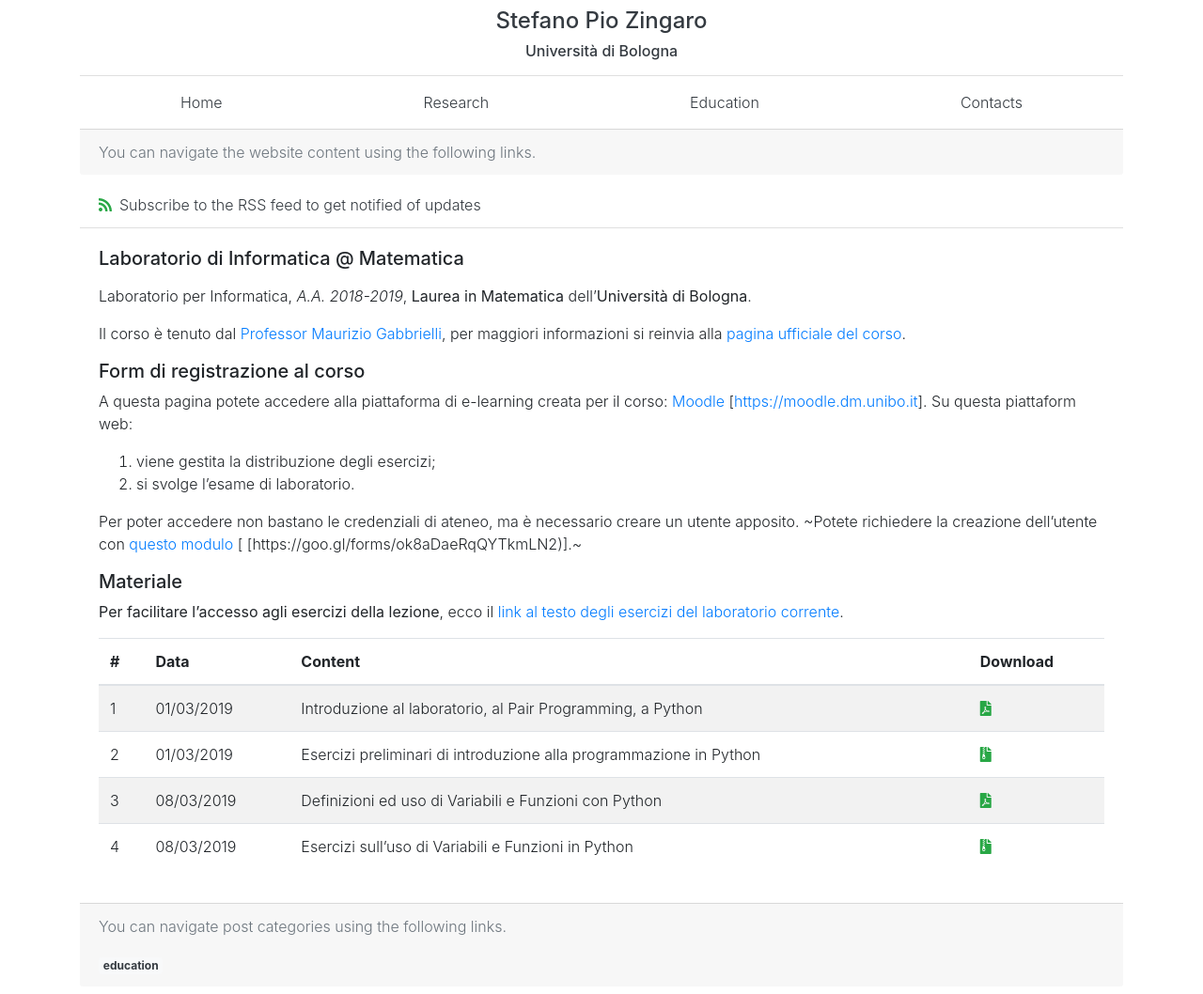
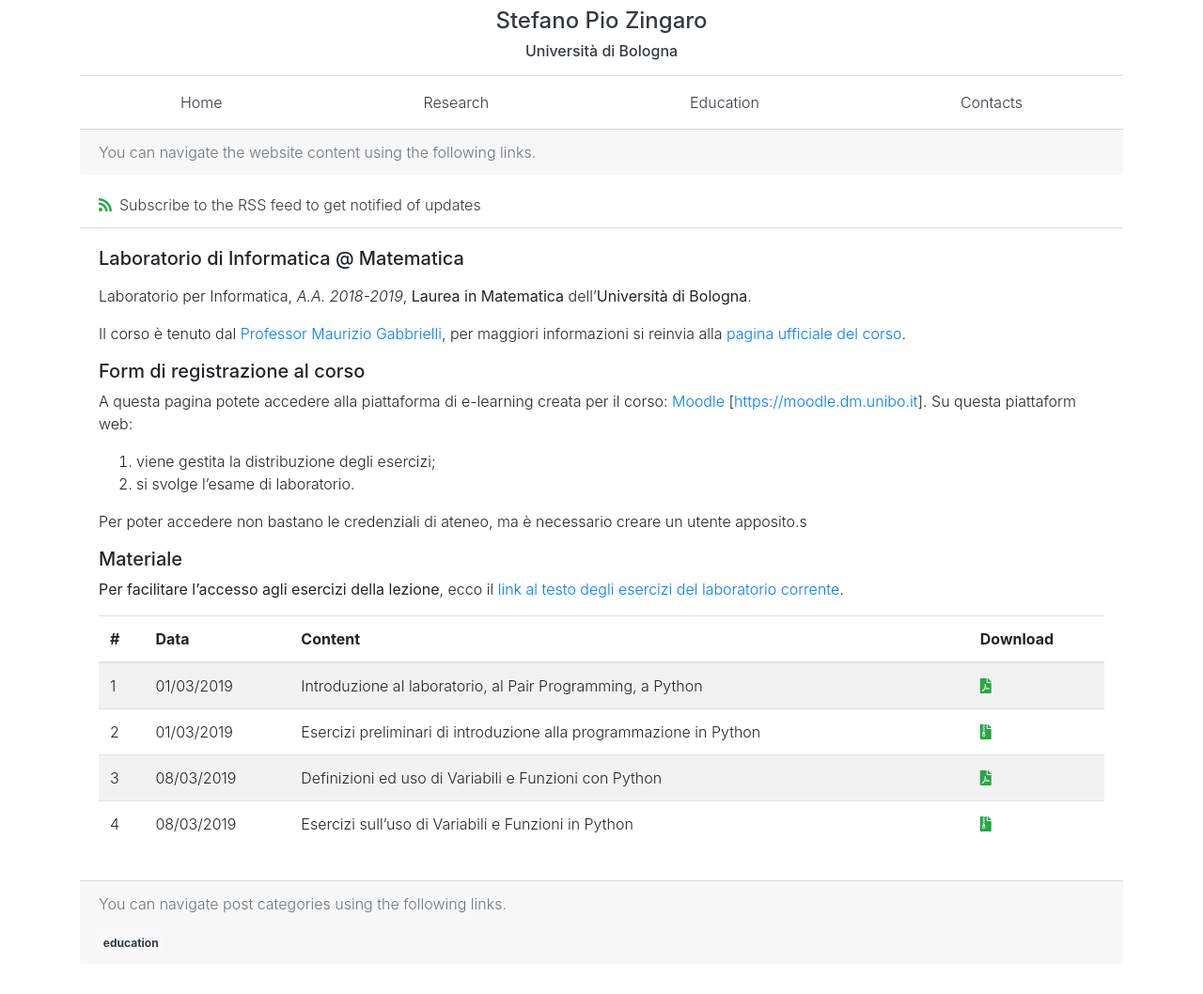
Before and after one commit to saltgz/saltgz.github.io, a Jekyll site: the page built from _posts/2019-02-20-info-mat.md, in a window 1280 px wide. Shown: the whole page at 94% size. Built offline with Jekyll 4.4.1, drawn with Linux system fonts in a browser that asks for light colours; nearby versions of some CDN libraries; after the commit the page ends 1034 px from its top, so only the background shows below that.

Commit message:
fixing link bug

```diff
--- a/_posts/2019-02-20-info-mat.md
+++ b/_posts/2019-02-20-info-mat.md
@@ -20,9 +20,7 @@ Su questa piattaform web:
 2. si svolge l'esame di laboratorio.
 
 Per poter accedere non bastano le credenziali di ateneo, ma è necessario creare
-un utente apposito. ~Potete richiedere la creazione dell'utente con [questo
-modulo](https://goo.gl/forms/ok8aDaeRqQYTkmLN2) \[
-[https://goo.gl/forms/ok8aDaeRqQYTkmLN2)\].~
+un utente apposito.s
 
 ##### Materiale
 
```
